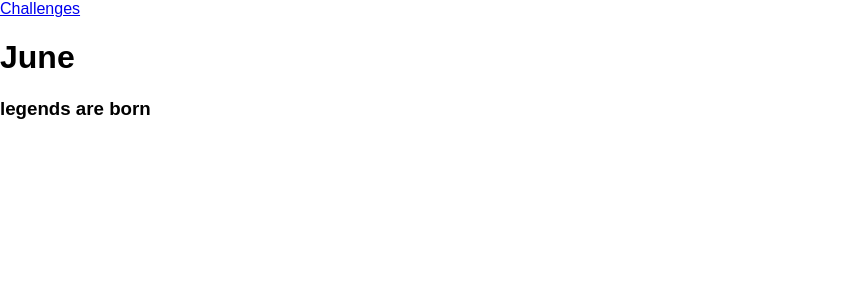
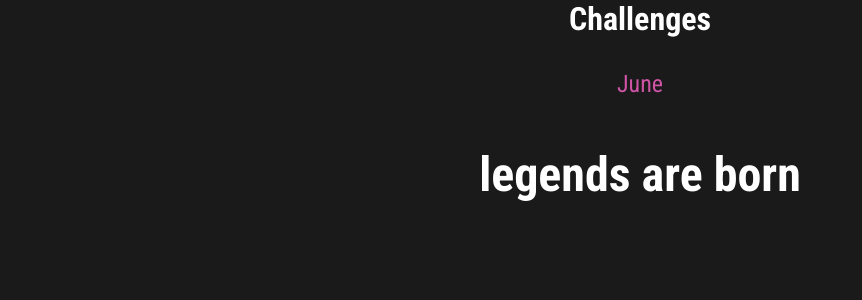
Before and after one commit to anandhulk/monthly-challenge-app, a Django app: page /challenges/june in a window 1280 px wide. Shown: the top 300 px of the page, without its empty margins (0-862 px from the left). Run offline with Django 3.2, Linux system fonts and the light colour scheme.

Commit message:
added full css

```diff
--- /dev/null
+++ b/challenges/static/challenges/challenges.css
@@ -0,0 +1,41 @@
+h1,
+h3 {
+  text-align: center;
+  color: white;
+}
+
+h1 {
+  font-size: 1.5rem;
+  margin: 2rem 0 1rem 0;
+  font-weight: normal;
+  color: #cf54a6;
+}
+
+h3 {
+  font-size: 3rem;
+  font-weight: bold;
+}
+
+h4 {
+  text-align: center;
+  color: white;
+}
+header nav {
+  width: 100%;
+  height: 100%;
+  display: flex;
+  justify-content: center;
+  align-items: center;
+}
+
+header nav a {
+  color: white;
+  font-size: 2rem;
+  font-weight: bold;
+  text-decoration: none;
+}
+
+header nav a:hover,
+header nav a:active {
+  color: #cf54a6;
+}
--- a/challenges/static/challenges/index.css
+++ /dev/null
@@ -1,3 +0,0 @@
-ul{
-    list-style: none;
-}
--- a/challenges/templates/challenges/challenge.html
+++ b/challenges/templates/challenges/challenge.html
@@ -1,5 +1,13 @@
 {% extends "base.html" %}
+{% load static %}
+
+{% block head %}
+<link rel="stylesheet" href="{% static 'challenges/challenges.css' %}">
+{% endblock %}
+
 {% block title %} {{ text1|title }} {% endblock %}
+
+
 
 {% block content %}
     {% include "challenges/includes/nav.html"  %}
@@ -7,7 +15,7 @@
     {% if text != None %}
         <h3>{{ text }}</h3>
     {% else %}
-        <h3>There is no challenge for this month yet!</h3>
+        <h4>There is no challenge for this month yet!</h4>
     {% endif %}
 
 {% endblock %}
--- a/challenges/templates/challenges/index.html
+++ b/challenges/templates/challenges/index.html
@@ -2,7 +2,7 @@
 {% load static %}
 
 {% block head %}
-<link rel="stylesheet" href="{% static 'challenges/index.css' %}">
+<link rel="stylesheet" href="{% static 'challenges/index1.css' %}">
 {% endblock %}
 
 {% block title %}Challenges{% endblock %}
--- a/static/base.css
+++ b/static/base.css
@@ -1,6 +1,10 @@
-html{
-    font-family: Arial, Helvetica, sans-serif;
+@import url('https://fonts.googleapis.com/css2?family=Roboto+Condensed:wght@400;700&display=swap');
+
+html {
+  font-family: 'Roboto Condensed', sans-serif;
 }
-body{
-    margin: 0;
+
+body {
+  margin: 0;
+  background-color: #1a1a1a;
 }
```
Also changed, not shown: challenges/static/challenges/index1.css (added, +63 -0 lines), 1 other file.
